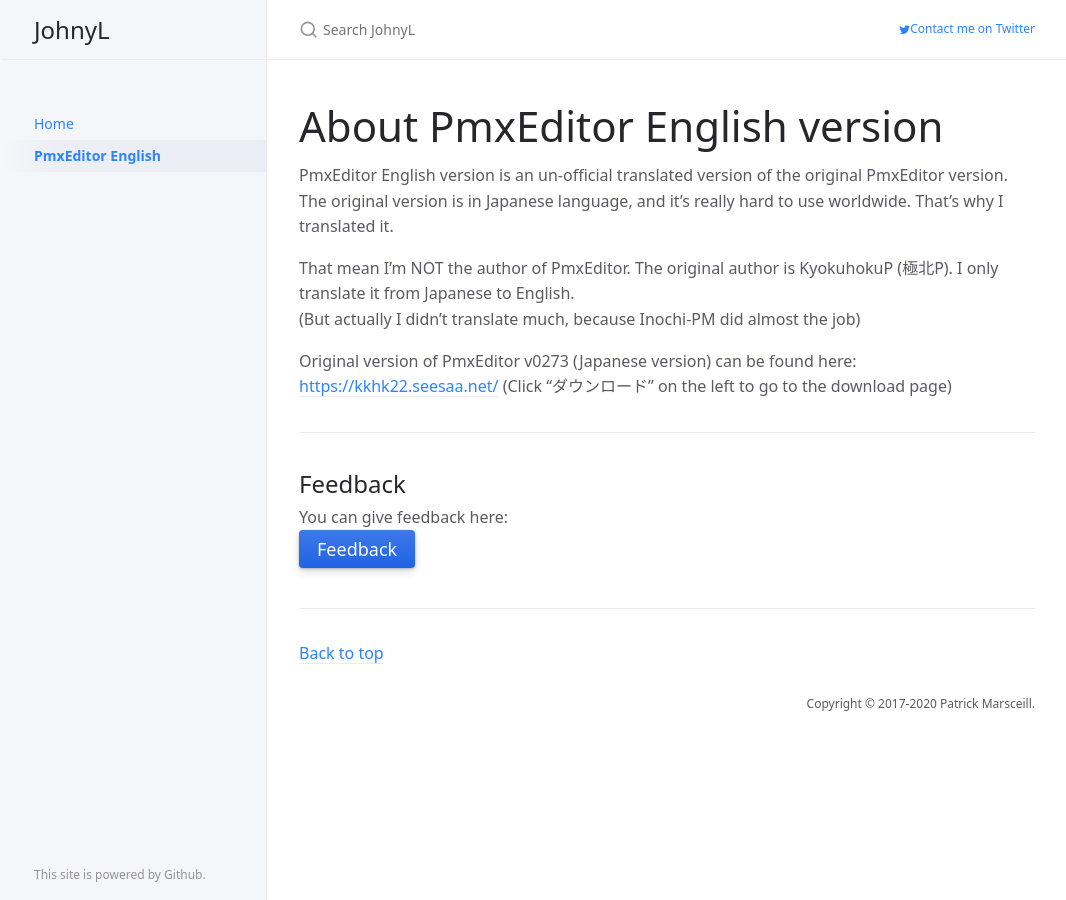
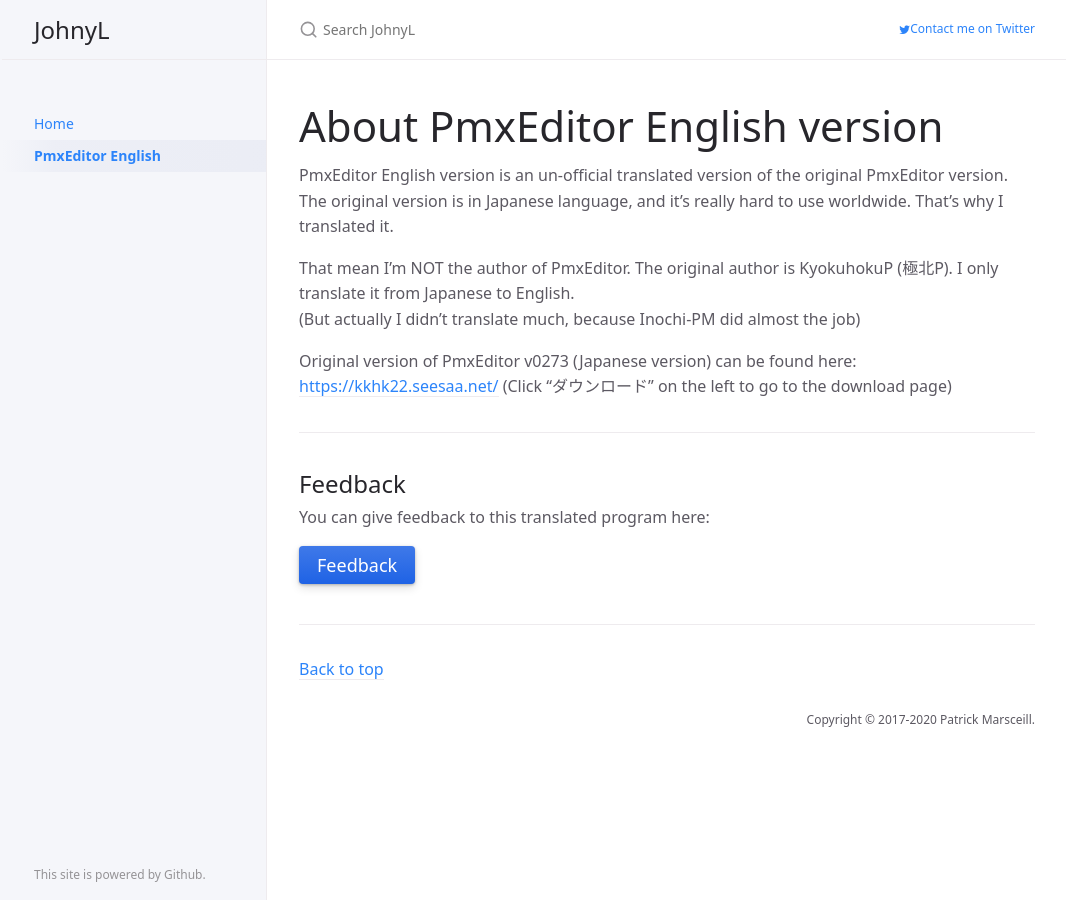
Before and after one commit to johnwithlenon/johnwithlenon.github.io, a Jekyll site: the page built from pmxe.md, in a window 1280 px wide. Shown: the whole page, without its empty margins (105-1171 px from the left). Built offline with Jekyll 4.4.1, drawn with Linux system fonts in a browser that asks for light colours.

Commit message:
Update pmxe.md

```diff
--- a/pmxe.md
+++ b/pmxe.md
@@ -21,5 +21,6 @@
 
 ## Feedback
 
-You can give feedback here:<br />
+You can give feedback to this translated program here:
+
 [Feedback](https://docs.google.com/forms/d/e/1FAIpQLScFE6HNyDqaISYVAyrQ0jwRXhYNT1cQ71syuoQg_Gy4B8_2dA/viewform){: .btn .btn-primary .fs-5 .mb-4 .mb-md-0 .mr-2 target="_blank" rel="noopener"}
```
